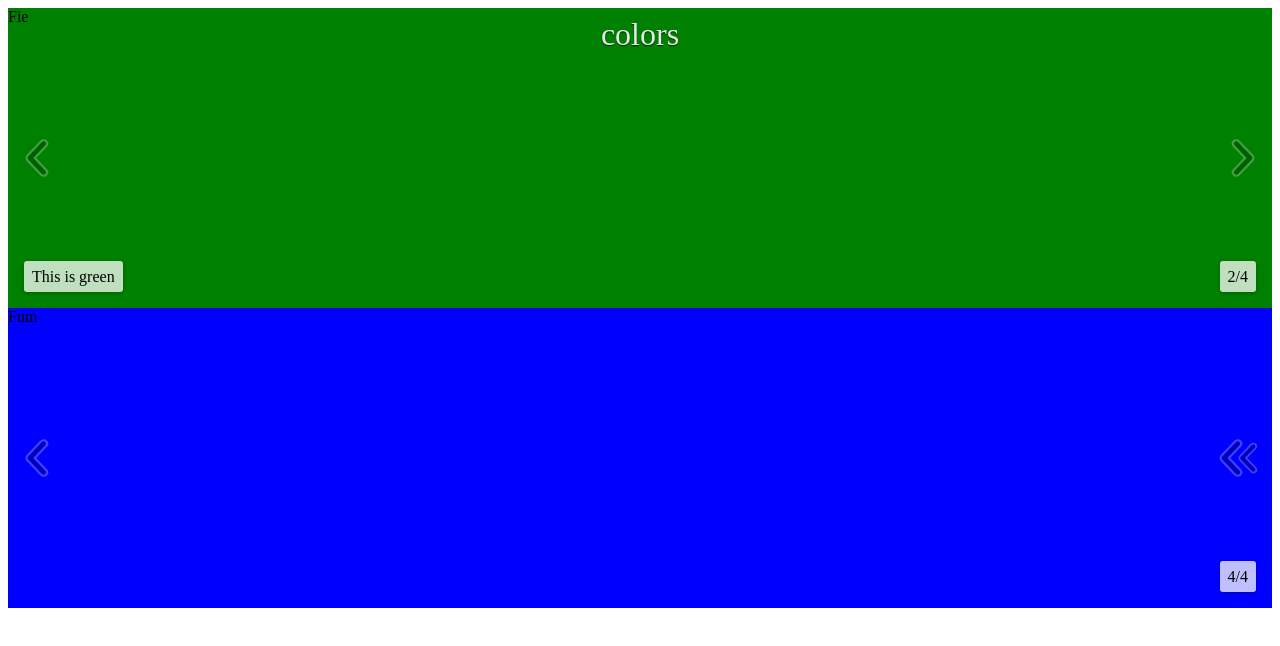
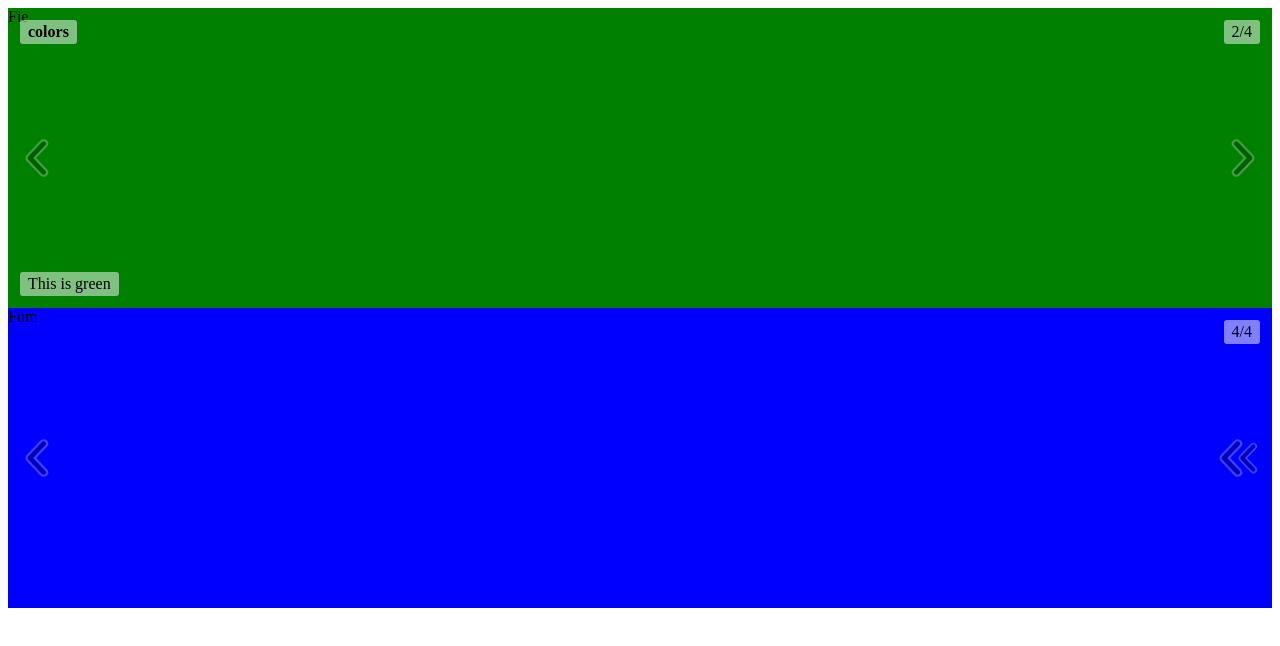
Before and after one commit to x-tag/slidebox, a website: page demo/index.html in a window 1280 px wide. Drawn offline with Linux system fonts and the light colour scheme.

Commit message:
caption styles update

```diff
--- a/bower.json
+++ b/bower.json
@@ -1,7 +1,7 @@
 {
   "name": "x-tag-slidebox",
   "description": "Slides panels of content",
-  "version": "0.3.5",
+  "version": "0.3.6",
   "keywords": [
     "web-components",
     "x-tag"
--- a/package.json
+++ b/package.json
@@ -1,6 +1,6 @@
 {
   "name": "x-tag-slidebox",
-  "version": "0.3.5",
+  "version": "0.3.6",
   "dependencies": {},
   "devDependencies": {
     "bower": "~1.2.4",
--- a/src/main.css
+++ b/src/main.css
@@ -58,38 +58,34 @@ x-slidebox > x-slide[selected] ~ x-slide {
   transform: translateX(100%);
 }
 
-x-slidebox[group]:before {
-  content: attr(group);
-  position: absolute;
-  top: 0.25em;
-  left: 50%;
-  font-size: 2em;
-  color: rgba(255, 255, 255, 0.9);
-  text-shadow: 0 1px 1px rgba(0, 0, 0, 0.75);
-  z-index: 3;
-  -webkit-transform: translateX(-50%);
-  -ms-transform: translateX(-50%);
-  transform: translateX(-50%);
-}
-
+x-slidebox[group]:before,
 x-slidebox[counter]:after,
 x-slidebox > x-slide[caption]:before {
   position: absolute;
-  bottom: 1em;
-  padding: 0.4em 0.5em;
+  padding: 0.2em 0.5em;
   border-radius: 3px;
-  background: rgba(255, 255, 255, 0.75);
-  box-shadow: 0 1px 5px -1px rgba(0, 0, 0, 0.4);
+  color: #000;
+  background: rgba(255,255,255,0.5);
   z-index: 3;
 }
 
+x-slidebox[group]:before {
+  content: attr(group);
+  top: 0.75em;
+  left: 0.75em;
+  font-weight: bold;
+}
+
 x-slidebox[counter]:after {
-  right: 1em;
+  top: 0.75em;
+  right: 0.75em;
   content: attr(slide-number) "/" attr(slide-count);
 }
 
 x-slidebox > x-slide[caption]:before {
-  left: 1em;
+  left: 0.75em;
+  bottom: 0.75em;
+  max-width: calc(100% - 1.5em);
   content: attr(caption);
 }
 
```
